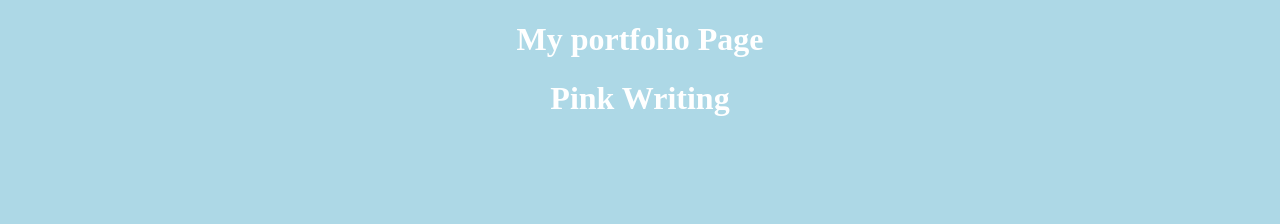
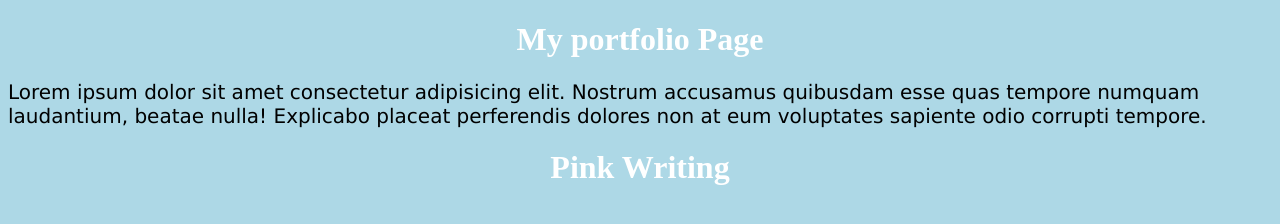
Before and after one commit to jezhorton/portfolio-page, a plain HTML site: page index.html in a window 1280 px wide. Drawn offline with Linux system fonts and the light colour scheme.

Commit message:
Added Lorem

```diff
--- a/index.html
+++ b/index.html
@@ -8,6 +8,7 @@
   <body>
     <header>
       <h1>My portfolio Page</h1>
+      <p>Lorem ipsum dolor sit amet consectetur adipisicing elit. Nostrum accusamus quibusdam esse quas tempore numquam laudantium, beatae nulla! Explicabo placeat perferendis dolores non at eum voluptates sapiente odio corrupti tempore.</p>
       <h1 class="pink">Pink Writing</h1>
     </header>
 
```
